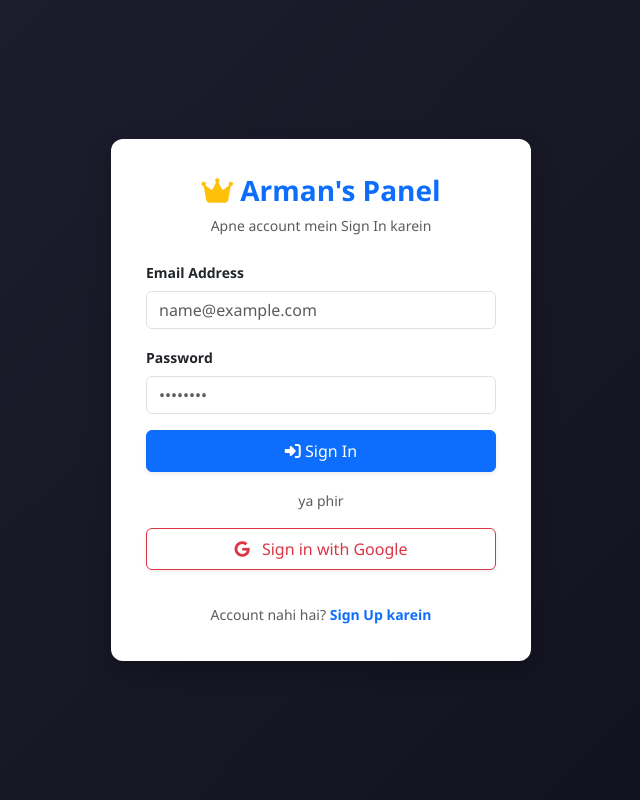
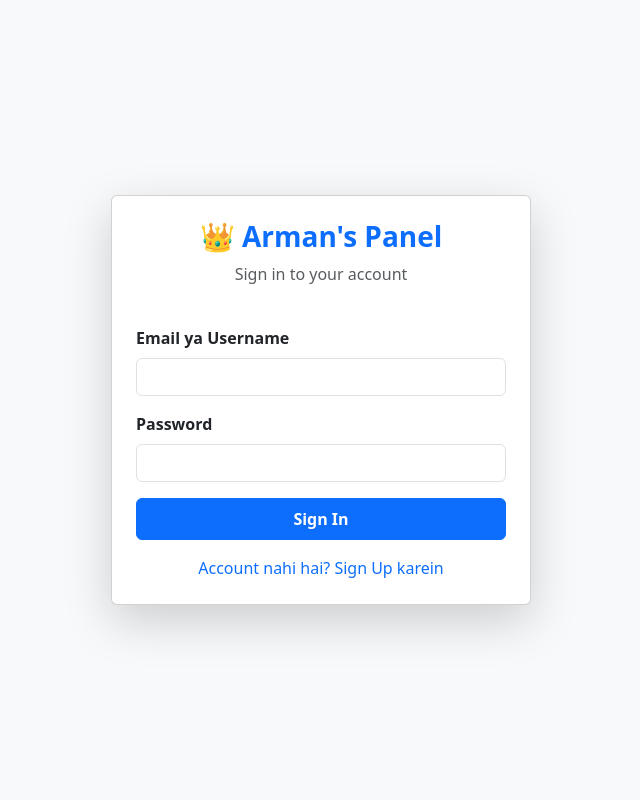
Before and after one commit to arman22334499/armans-panel, a Flask app: page /login in a window 1280 px wide. Shown: the whole page, without its empty margins (319-959 px from the left). Run offline with Flask 3, Linux system fonts and the light colour scheme.

Commit message:
Refactor login page HTML structure and content

```diff
--- a/templates/login.html
+++ b/templates/login.html
@@ -3,63 +3,38 @@
 <head>
     <meta charset="UTF-8">
     <meta name="viewport" content="width=device-width, initial-scale=1.0">
-    <title>Sign In - Arman's Panel</title>
-    <!-- Bootstrap CSS -->
+    <title>Login - Arman's Panel</title>
     <link href="https://cdn.jsdelivr.net/npm/bootstrap@5.3.0/dist/css/bootstrap.min.css" rel="stylesheet">
-    <!-- FontAwesome Icons -->
     <link rel="stylesheet" href="https://cdnjs.cloudflare.com/ajax/libs/font-awesome/6.4.0/css/all.min.css">
-    <style>
-        body {
-            background: linear-gradient(135deg, #1e1e2f 0%, #11111d 100%);
-            height: 100vh;
-            display: flex;
-            align-items: center;
-            justify-content: center;
-            font-family: 'Segoe UI', Tahoma, Geneva, Verdana, sans-serif;
-        }
-        .login-card {
-            width: 100%;
-            max-width: 420px;
-            padding: 35px;
-            background: #ffffff;
-            border-radius: 12px;
-            box-shadow: 0 10px 25px rgba(0,0,0,0.2);
-        }
-    </style>
 </head>
-<body>
-    <div class="login-card">
+<body class="bg-light">
+    <div class="container d-flex justify-content-center align-items-center vh-100 px-3">
+        <div class="card p-4 shadow-lg w-100" style="max-width: 420px;">
             <div class="text-center mb-4">
-            <h3 class="fw-bold text-primary"><i class="fa-solid fa-crown text-warning"></i> Arman's Panel</h3>
-            <p class="text-muted small">Apne account mein Sign In karein</p>
+                <h3 class="fw-bold text-primary">👑 Arman's Panel</h3>
+                <p class="text-muted">Sign in to your account</p>
             </div>
-
-        {% if error %}
-        <div class="alert alert-danger py-2 small text-center" role="alert">{{ error }}</div>
+            {% with messages = get_flashed_messages(with_categories=true) %}
+                {% if messages %}
+                    {% for category, message in messages %}
+                        <div class="alert alert-{{ category }} py-2">{{ message }}</div>
+                    {% endfor %}
                 {% endif %}
-
-        <form action="/login" method="POST">
+            {% endwith %}
+            <form method="POST">
                 <div class="mb-3">
-                <label class="form-label small fw-bold">Email Address</label>
-                <input type="email" class="form-control" name="email" placeholder="name@example.com" required>
+                    <label class="form-label fw-bold">Email ya Username</label>
+                    <input type="text" name="email" class="form-control" required>
                 </div>
                 <div class="mb-3">
-                <label class="form-label small fw-bold">Password</label>
-                <input type="password" class="file-control form-control" name="password" placeholder="••••••••" required>
+                    <label class="form-label fw-bold">Password</label>
+                    <input type="password" name="password" class="form-control" required>
                 </div>
-            <button type="submit" class="btn btn-primary w-100 py-2 mb-3 shadow-sm"><i class="fa-solid fa-right-to-bracket"></i> Sign In</button>
+                <button type="submit" class="btn btn-primary w-100 py-2 fw-bold">Sign In</button>
             </form>
-
-        <div class="text-center mb-3">
-            <span class="text-muted small">ya phir</span>
+            <div class="text-center mt-3">
+                <a href="/signup" class="text-decoration-none">Account nahi hai? Sign Up karein</a>
             </div>
-
-        <a href="/google_login" class="btn btn-outline-danger w-100 py-2 mb-3 shadow-sm">
-            <i class="fa-brands fa-google me-2"></i> Sign in with Google
-        </a>
-
-        <div class="text-center mt-3">
-            <small class="text-muted">Account nahi hai? <a href="/signup" class="text-decoration-none fw-bold">Sign Up karein</a></small>
         </div>
     </div>
 </body>
```
Lines whose indentation alone changed are shown as unchanged.
